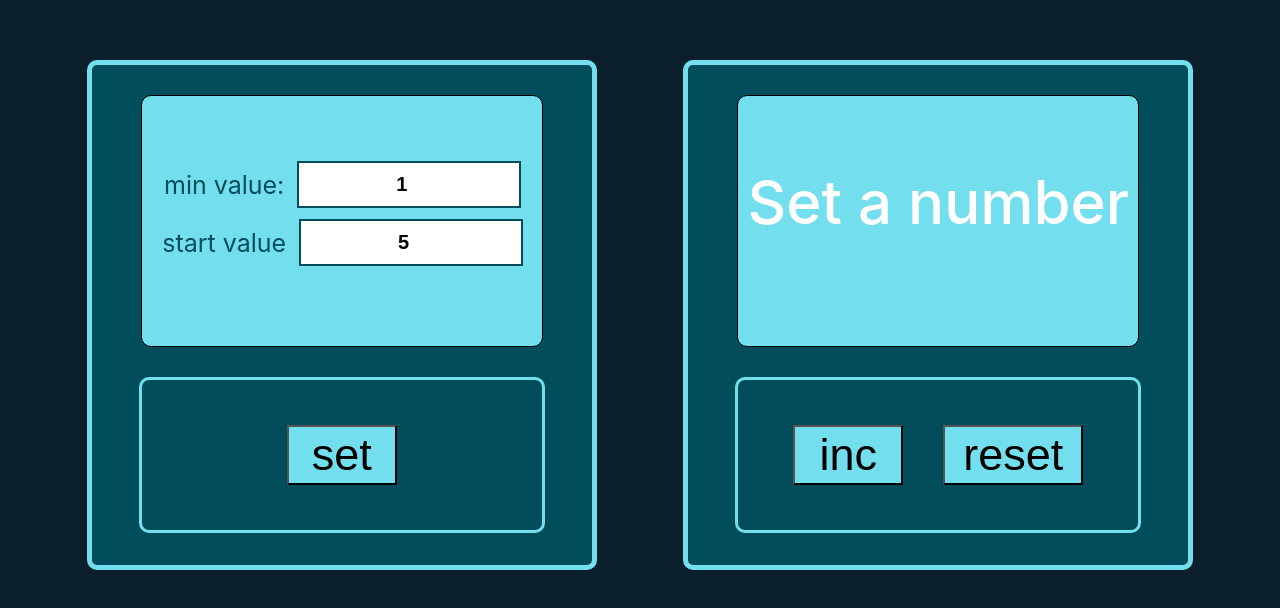
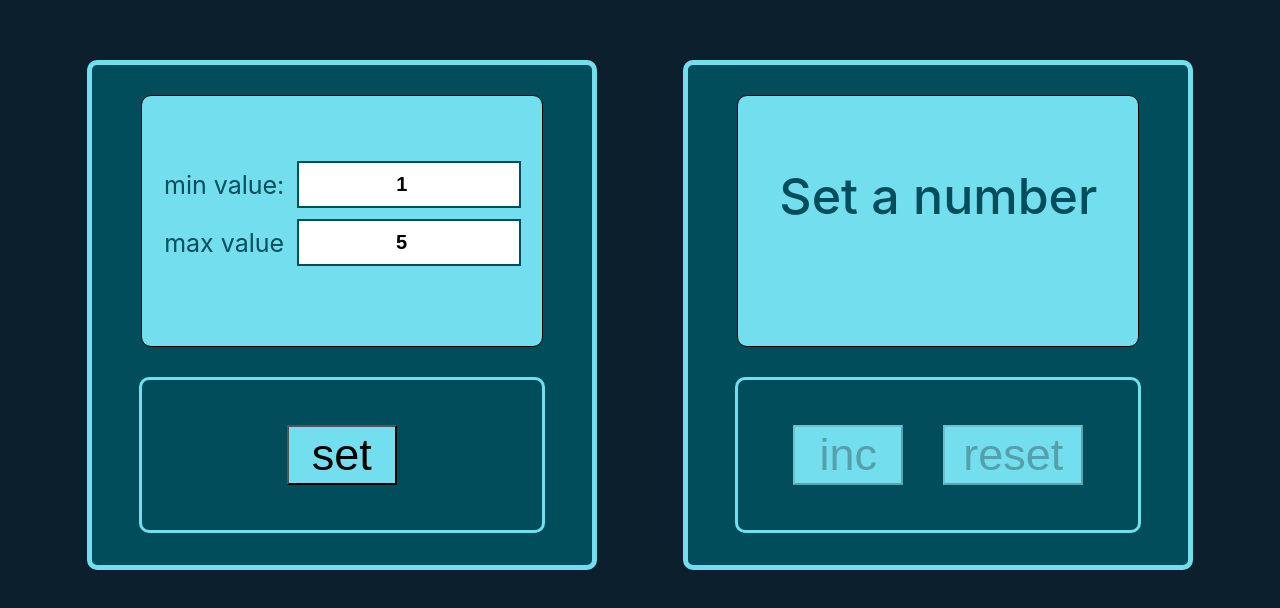
Before and after one commit to lexggwp/counter, a React (Create React App) app: page / in a window 1280 px wide. Shown: the part 140-748 px from the top of the page. Built offline with nearby package versions, Linux system fonts and the light colour scheme.

Commit message:
feat: fixed buttons

```diff
--- a/src/App.tsx
+++ b/src/App.tsx
@@ -9,54 +9,54 @@ function App() {
 
     const [minValue, setMinValue] = useState(1);
     const [maxValue, setMaxValue] = useState(5);
-    const [state, setState] = useState<number | 'Set a number'>('Set a number');
-    const [error, setError] = useState('');
-    const [disableStatus, setDisableStatus] = useState(false);
+    const [state, setState] = useState<number>(1);
+    const [error, setError] = useState<string>('Set a number');
 
 
     const setMin = (minVal: number) => {
-        setDisableStatus(true);
         setMinValue(minVal);
-        setState('Set a number');
-        minVal === maxValue || minVal < 0 || minVal > maxValue ?
-            setError('Incorrect values!'):
-            setError('')
+        if (minVal >= maxValue || minVal < 0) {
+            setError('Incorrect values!')
+        } else {
+            setError('Set a number');
+        }
+
     }
     const setMax = (maxVal: number) => {
-        setDisableStatus(true);
         setMaxValue(maxVal);
-        setState('Set a number');
-        maxVal === minValue || maxVal < 0 || maxVal < minValue ?
-            setError('Incorrect values'):
-            setError('')
+        if (maxVal <= minValue || maxVal < 0) {
+            setError('Incorrect values!')
+        } else {
+            setError('Set a number');
+        }
     }
     const setButton = () => {
         setState(minValue);
-        setDisableStatus(false);
+        setError('');
     }
 
-    const addNumber = () => state < maxValue ? setState(+state + 1) : true;
+    const addNumber = () => state < maxValue ? setState(state + 1) : true;
 
     const reset = () => setState(0);
 
     return (
         <div className={s.counterMain}>
             <SetupCounter
-                     disableStatus={disableStatus}
                      error={error}
                      minNumber={minValue}
                      maxNumber={maxValue}
                      setButton={setButton}
                      setMaxValue={setMax}
-                     setMinValue={setMin}/>
+                     setMinValue={setMin}
+            />
             <Counter
-                     disableStatus={disableStatus}
                      error={error}
                      minValue={minValue}
                      maxValue={maxValue}
                      addNumber={addNumber}
                      reset={reset}
-                     state={state}/>
+                     state={state}
+            />
         </div>
 
     );
--- a/src/Components/Counter.module.css
+++ b/src/Components/Counter.module.css
@@ -28,23 +28,18 @@ body {
     display: flex;
     justify-content: center;
     margin: 70px auto;
-    color: white;
-    font-size: 60px;
+    color: #014d5b;
+    font-size: 50px;
     font-weight: 500;
 }
 .counterError{
     display: flex;
     justify-content: center;
-    margin: 90px auto;
-    color: #ff0101;
+    margin: 70px auto;
+    color: red;
     font-size: 50px;
     font-weight: 500;
 }
-.counterRed {
-    color: red;
-    font-weight: 700;
-}
-
 
 .counterBottom{
     margin: 30px auto;
--- a/src/Components/Counter.tsx
+++ b/src/Components/Counter.tsx
@@ -4,31 +4,30 @@ import Button from "./Button";
 
 
 type CounterPropsType = {
-    state: number | string;
+    state: number;
     addNumber: () => void;
     reset: () => void;
     minValue: number,
     maxValue: number
     error: string
-    disableStatus: boolean
 }
 
 
 const Counter = (props: CounterPropsType) => {
 
 
-    const spanClassNameNoError = `${s.counterNumber} ${props.state === props.maxValue ? s.counterRed : ''}`;
+    const spanClassNameNoError = `${props.state === props.maxValue  ? s.counterError : s.counterNumber}`;
     const spanClassNameError = `${s.counterError}`
     return (
         <div className={s.counterBlock}>
             <div className={s.counterDisplay}>
-                <span className={props.error? spanClassNameError: spanClassNameNoError}>
+                <span className={props.error === 'Incorrect values!' ? spanClassNameError: spanClassNameNoError}>
                     {props.error ? props.error : props.state}
                 </span>
             </div>
             <div className={s.counterBottom}>
-                <Button disabled={props.disableStatus && props.state >= props.maxValue} style={s.counterInc} callback={props.addNumber} name={'inc'}/>
-                <Button disabled={props.disableStatus && props.state <= props.minValue} style={s.counterReset} callback={props.reset} name={'reset'}/>
+                <Button disabled={!!props.error || props.state === props.maxValue} style={s.counterInc} callback={props.addNumber} name={'inc'}/>
+                <Button disabled={!!props.error || props.state === props.minValue} style={s.counterReset} callback={props.reset} name={'reset'}/>
             </div>
         </div>
     );
--- a/src/Components/SetupCounter.tsx
+++ b/src/Components/SetupCounter.tsx
@@ -10,7 +10,6 @@ type SetupCounterPropsType = {
     minNumber: number,
     maxNumber: number,
     error: string;
-    disableStatus: boolean
 }
 
 const SetupCounter = (props: SetupCounterPropsType) => {
@@ -22,7 +21,7 @@ const SetupCounter = (props: SetupCounterPropsType) => {
         props.setMaxValue(+event.currentTarget.value)
     }
 
-    const inputClassName = `${s.counterInput} ${props.error ? s.counterInputError: ''}`
+    const inputClassName = `${s.counterInput} ${props.error === 'Incorrect values!' ? s.counterInputError: ''}`
 
     return (
         <div className={s.counterBlock}>
@@ -32,12 +31,12 @@ const SetupCounter = (props: SetupCounterPropsType) => {
                     <input className={inputClassName} value={props.minNumber} onChange={onChangeMinHandler} type={"number"}/>
                 </div>
                 <div className={s.counterValue}>
-                    <p>start value</p>
+                    <p>max value</p>
                     <input className={inputClassName} value={props.maxNumber} onChange={onChangeMaxHandler} type={"number"}/>
                 </div>
             </div>
             <div className={s.counterSetupBottom}>
-                <Button disabled={!props.disableStatus && !!props.error} style={s.counterInc} callback={props.setButton} name={'set'}/>
+                <Button disabled={props.error !== 'Set a number'} style={s.counterInc} callback={props.setButton} name={'set'}/>
             </div>
         </div>
     );
```
